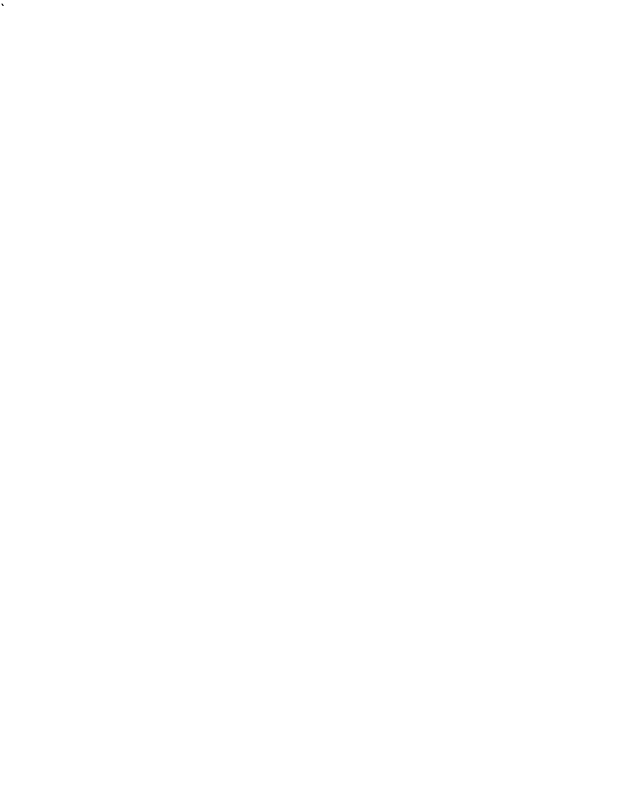
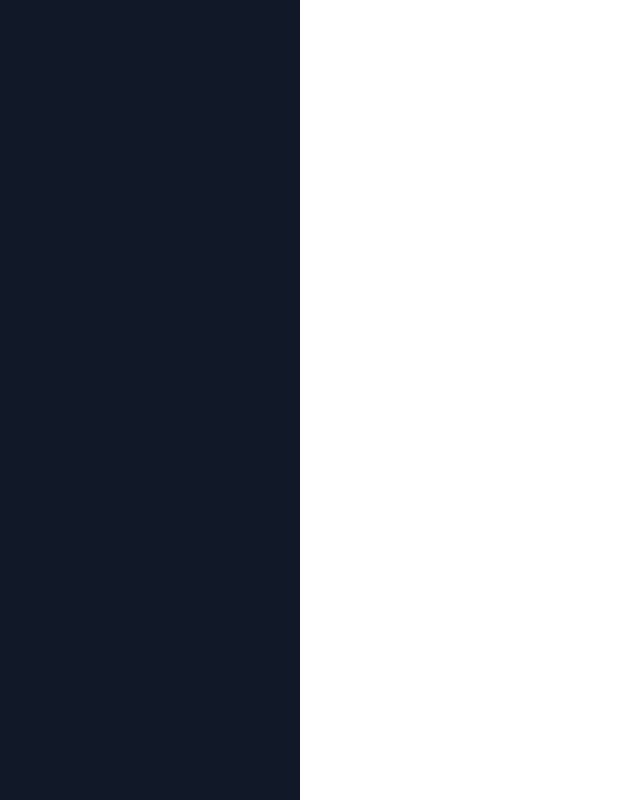
Before and after one commit to jaafarhawli/e_learning-website, a React (Create React App) app in the folder frontend/: page / in a window 1280 px wide. Shown: the whole page, without its empty margins (0-640 px from the left). Built offline with nearby package versions, Linux system fonts and the light colour scheme.

Commit message:
frontend: added admin panel component

```diff
--- a/frontend/public/index.html
+++ b/frontend/public/index.html
@@ -14,6 +14,6 @@
     <title>E-Learning Website</title>
   </head>
   <body>
-    <div id="root"></div>`
+    <div id="root"></div>
   </body>
 </html>
--- a/frontend/src/App.js
+++ b/frontend/src/App.js
@@ -1,9 +1,10 @@
-
+import React from 'react';
+import Panel from "./components/Panel";
 
 function App() {
   return (
-    <div className="App">
-
+    <div className="App flex">
+      <Panel />
     </div>
   );
 }
--- /dev/null
+++ b/frontend/src/components/Panel.js
@@ -0,0 +1,8 @@
+const Panel = () => {
+  return (
+    <div className="admin-panel">
+    </div>
+  );
+}
+
+export default Panel;
--- a/frontend/src/index.css
+++ b/frontend/src/index.css
@@ -1,13 +1,30 @@
-body {
-  margin: 0;
-  font-family: -apple-system, BlinkMacSystemFont, 'Segoe UI', 'Roboto', 'Oxygen',
-    'Ubuntu', 'Cantarell', 'Fira Sans', 'Droid Sans', 'Helvetica Neue',
-    sans-serif;
-  -webkit-font-smoothing: antialiased;
-  -moz-osx-font-smoothing: grayscale;
+/* Utilities */
+
+* {
+	margin: 0;
+	padding: 0;
+	box-sizing: border-box;
+	font-family: Arial, Helvetica, sans-serif;
 }
 
-code {
-  font-family: source-code-pro, Menlo, Monaco, Consolas, 'Courier New',
-    monospace;
+.flex {
+	display: flex;
 }
+
+.column {
+	flex-direction: column;
+}
+
+.pointer {
+	cursor: pointer;
+	user-select: none;
+}
+
+
+
+/* Admin Panel */
+.admin-panel {
+  width: 300px;
+  height: 100vh;
+  background-color: rgb(17, 24, 39);
+}
```
Also changed, not shown: frontend/public/logo192.png (added).
